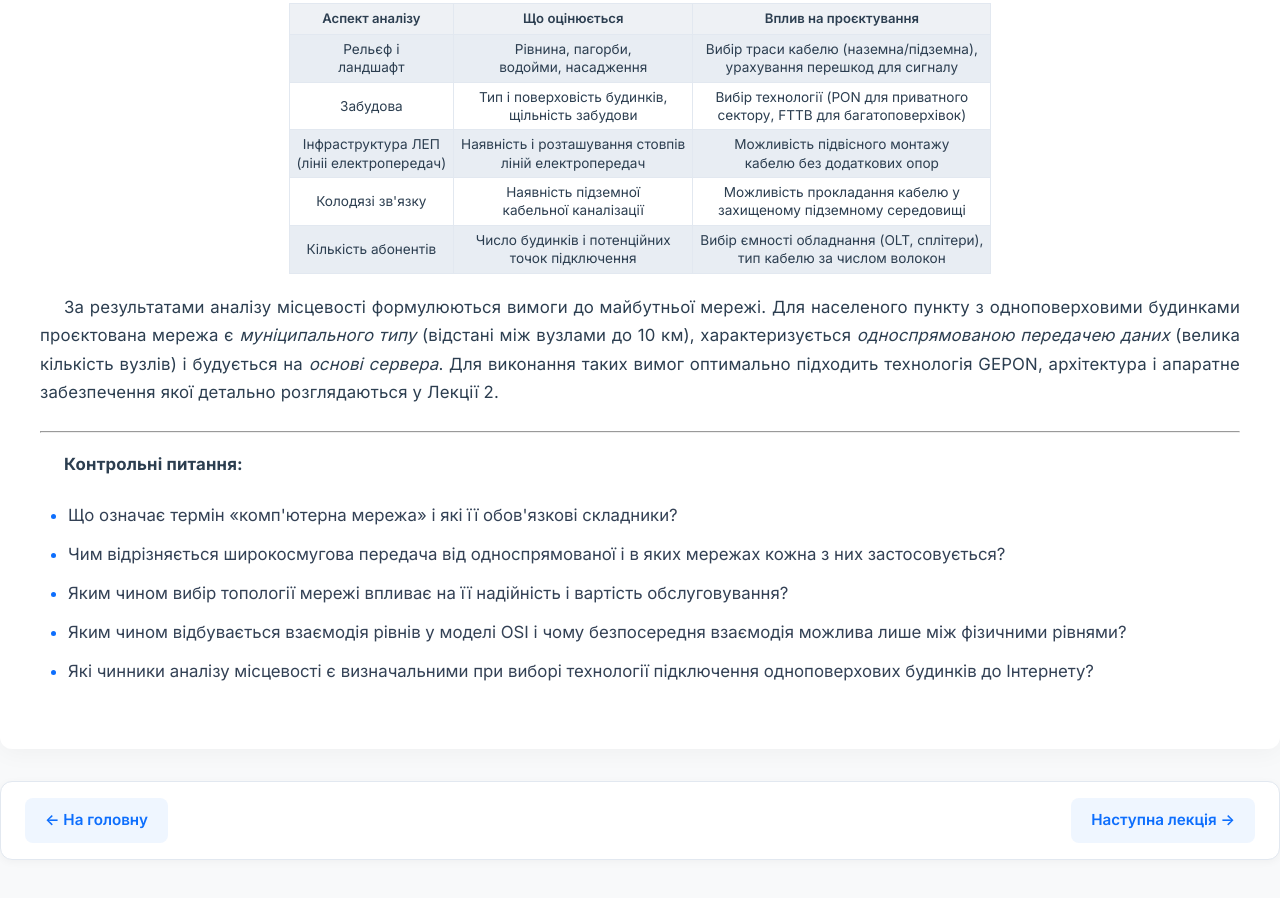
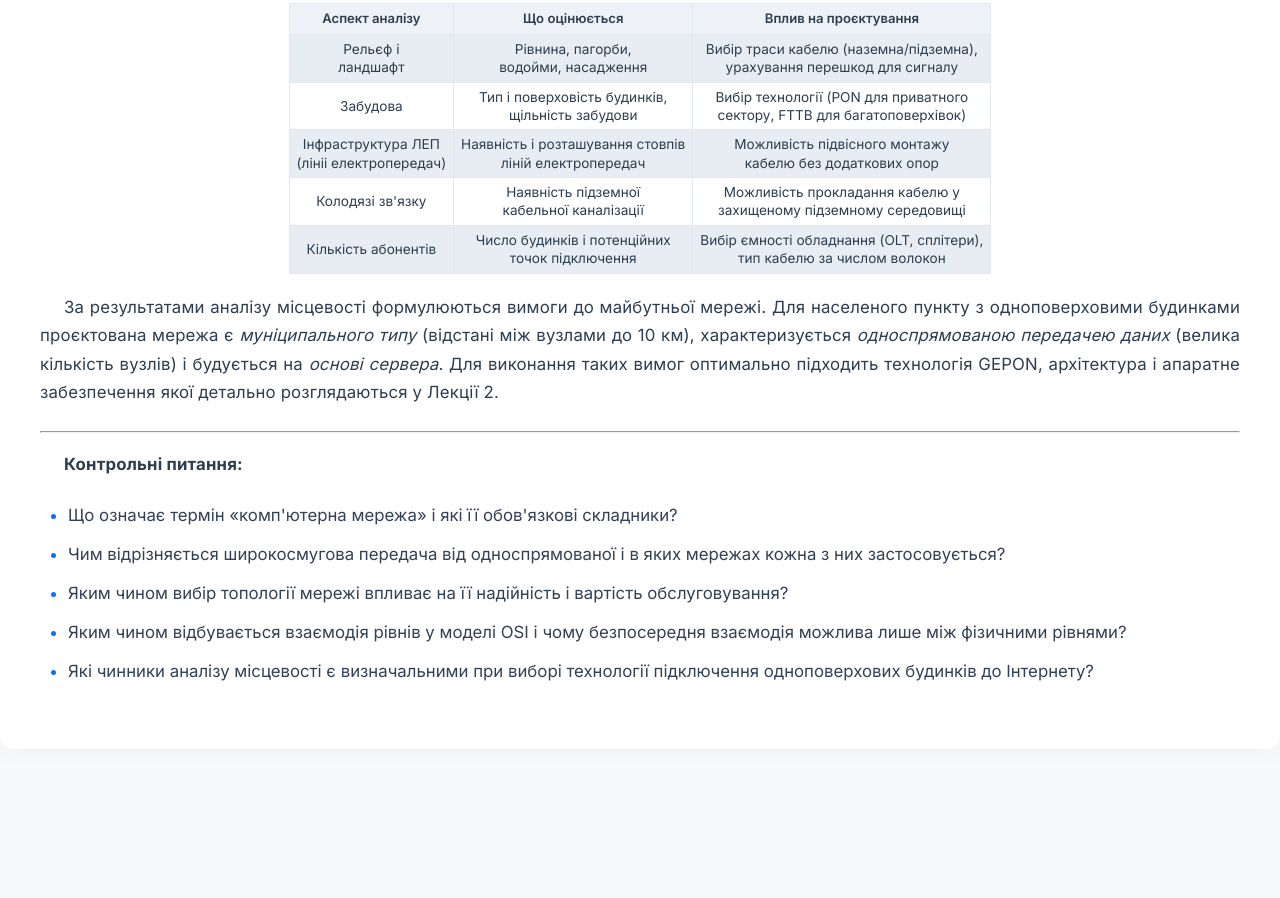
Before and after one commit to Shchensnevych/ksm-network-practice, a plain HTML site: page Lection1.html in a window 1280 px wide. Shown: the part 6229-7127 px from the top of the page. After the commit the page ends 7010 px from the top, so only its background shows below. Drawn offline with Linux system fonts and the light colour scheme.

Commit message:
fixed: - прибрав блоки навігації з 1,2,3 лекцій знизу

```diff
--- a/Lection1.html
+++ b/Lection1.html
@@ -445,12 +445,5 @@
 
 </main>
 
-<div style="max-width: 1400px; margin: 0 auto 2rem;">
-  <nav class="nav-bar">
-    <a href="index.html" class="nav-link">← На головну</a>
-    <a href="Lection2.html" class="nav-link">Наступна лекція →</a>
-  </nav>
-</div>
-
 </body>
 </html>
```
Also changed, not shown: Lection2.html (+0 -8 lines), Lection3.html (+0 -7 lines).
